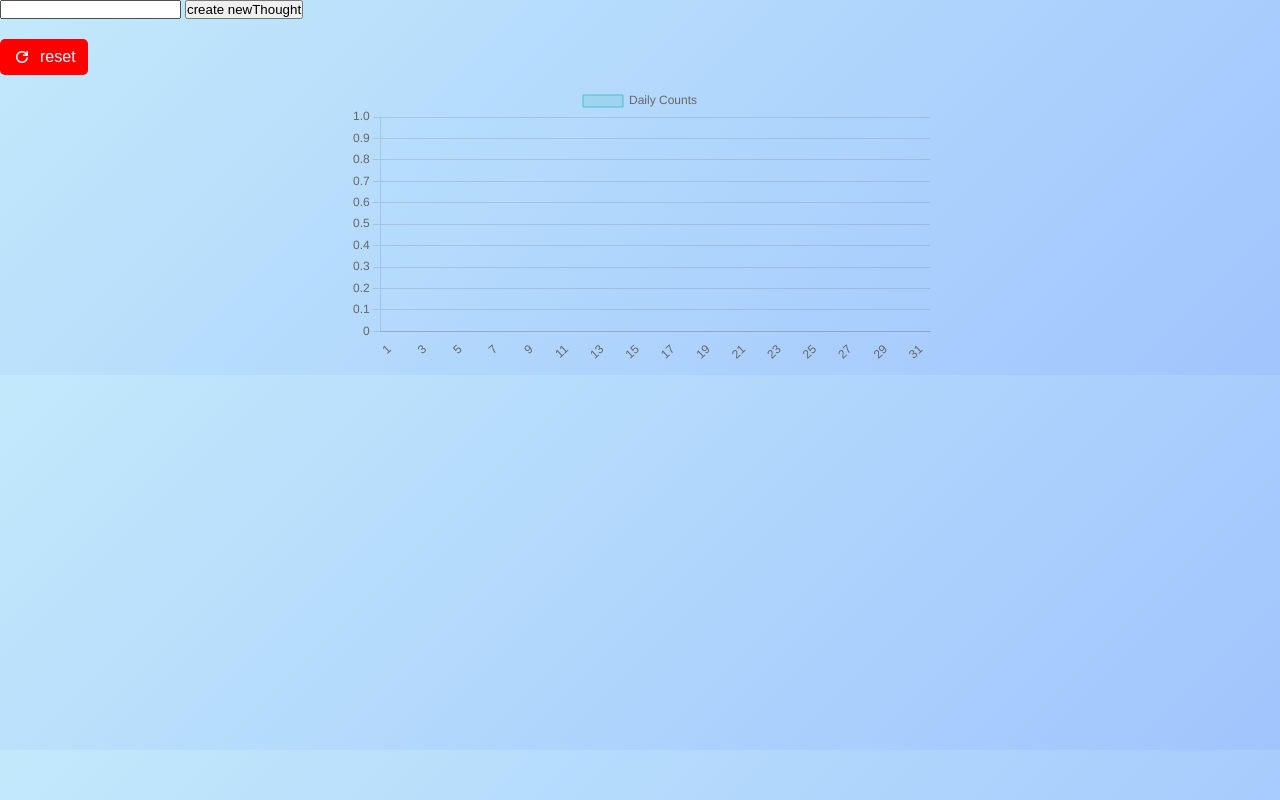
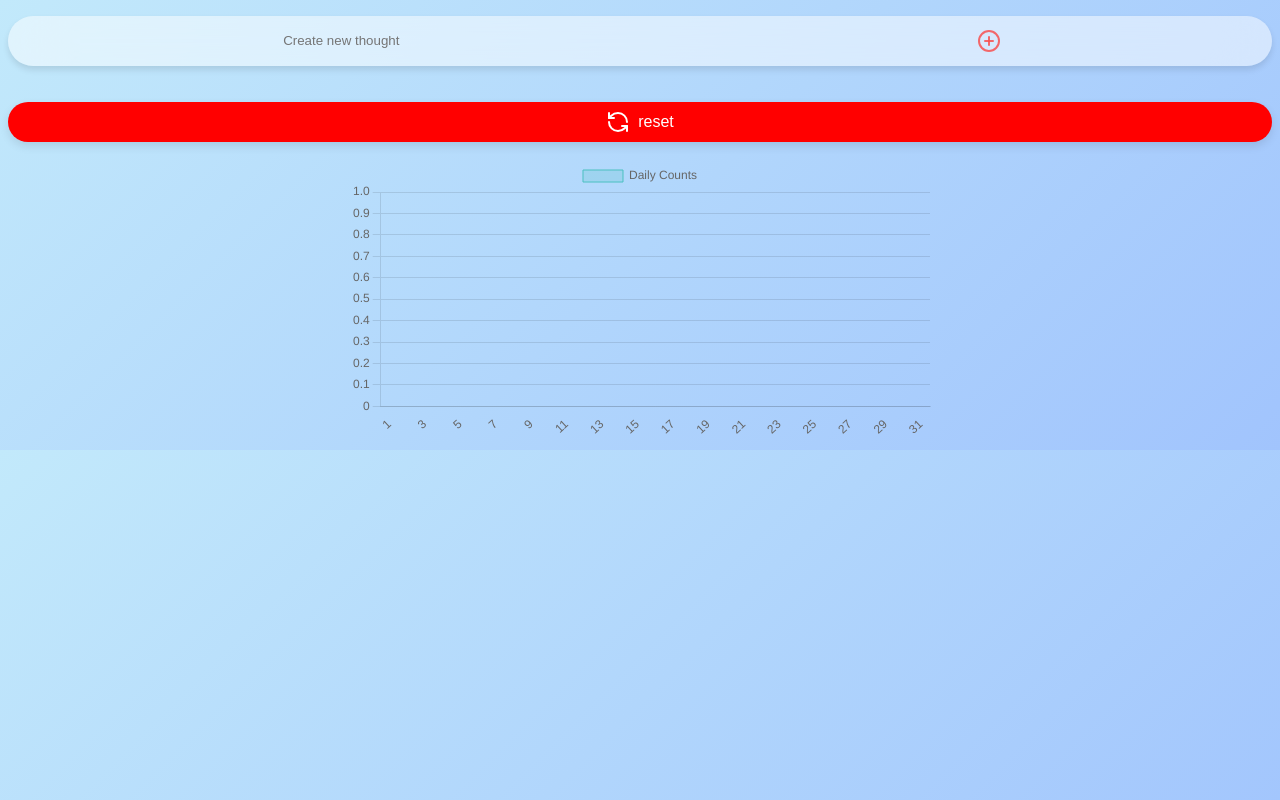
Before and after one commit to openscallow/thoughtTracker, a SvelteKit app: page / in a window 1280 px wide. Built offline with nearby package versions, Linux system fonts and the light colour scheme.

Commit message:
style thought input button and reset

```diff
--- a/package.json
+++ b/package.json
@@ -22,6 +22,7 @@
 		"node": "18.x || 20.x"
 	},
 	"dependencies": {
-		"chart.js": "^4.4.7"
+		"chart.js": "^4.4.7",
+		"lucide-svelte": "^0.468.0"
 	}
 }
--- a/src/routes/+page.svelte
+++ b/src/routes/+page.svelte
@@ -1,8 +1,10 @@
+
 <script lang="ts">
     import { date } from "$lib/date";
     import Chart from 'chart.js/auto';
     import { onMount } from "svelte";
     import './style.css'
+    import { CirclePlus, RefreshCcw } from 'lucide-svelte';
 
 
 
@@ -45,12 +47,6 @@ for (const key in thoughts) {
         }
     }
 }
-
-// Log the updated data array for the selected month
-console.log(data);
-
-
-        console.log( $state.snapshot(thoughts))
         const thoughtVisual = document.getElementById('lineChart'); // Ensure DOM is ready
         if (thoughtVisual) {
             // Create data for 31 days with random counts (replace this with your real data)
@@ -125,6 +121,7 @@ console.log(data);
 
         // Reasign 'thoughts' to ensure the state is in sync with localStorage
         thoughts = JSON.parse(localStorage.getItem('thoughts'))
+        newThought = ''
     }
 
     function increment(key){
@@ -150,7 +147,7 @@ console.log(data);
         thoughts[key].records[dt].record.push(Date())
         console.log(thoughts[key].count)
         localStorage.setItem('thoughts', JSON.stringify(thoughts))
-        location.reload()
+        thoughts = JSON.parse(localStorage.getItem('thoughts'))
     }
 
     function decrement(key){
@@ -183,7 +180,7 @@ console.log(data);
 
         console.log(thoughts[key].count)
         localStorage.setItem('thoughts', JSON.stringify(thoughts))
-        location.reload()
+        thoughts = JSON.parse(localStorage.getItem('thoughts'))
     }
 
     function reset() {
@@ -193,16 +190,21 @@ console.log(data);
         console.log(key.innerText);
         thoughts[key.innerText].count = 0
         localStorage.setItem('thoughts', JSON.stringify(thoughts))
-        location.reload()
         });
+        thoughts = JSON.parse(localStorage.getItem('thoughts'))
     }
 
 
-    console.log(date())
+
 </script>
 <link rel="stylesheet" href="https://fonts.googleapis.com/css2?family=Material+Symbols+Outlined:opsz,wght,FILL,GRAD@24,400,0,0&icon_names=refresh" />
-<input type="text" name="newThought" bind:value={newThought}>
-<button type="button" onclick={addThought}>create newThought</button>
+<link rel="stylesheet" href="https://fonts.googleapis.com/css2?family=Material+Symbols+Outlined:opsz,wght,FILL,GRAD@24,400,0,0&icon_names=add_circle" />
+<div class="inputContainer">
+    <div class="inputGroup">
+        <input type="text" name="newThought" bind:value={newThought} placeholder="Create new thought">
+        <button type="button" onclick={addThought}><CirclePlus class="material-symbols-outlined"/></button>
+    </div>
+</div>
 
 <div class="grid">
 {#each Object.entries(thoughts) as [key, value]}
@@ -219,7 +221,9 @@ console.log(data);
 {/each}
 </div>
 
-<button class="reset" onclick={()=>{reset()}}><span class="material-symbols-outlined">refresh</span>reset</button>
+<div class="resetContainer">
+    <button class="reset" onclick={()=>{reset()}}><RefreshCcw class="material-symbols-outlined"></RefreshCcw>reset</button>
+</div>
 <div style="width: 100%; max-width: 600px; margin: auto;">
     <canvas id="lineChart"></canvas>
 </div>
--- a/src/routes/style.css
+++ b/src/routes/style.css
@@ -1,12 +1,59 @@
-*{
+:root {
+    --box-shadow: 0 4px 6px rgba(0, 0, 0, 0.1);
+    --background-color: rgba(255, 255, 255, 0.5);
+}
+
+* {
     margin: 0;
     padding: 0;
     box-sizing: border-box;
 }
-body{
-    background: linear-gradient(135deg, #c2e9fb 0%,  #a1c4fd 100%);
+
+body {
+    background: linear-gradient(135deg, #c2e9fb 0%, #a1c4fd 100%);
 }
-.grid{
+
+.inputContainer {
+    width: 100%;
+    margin-top: 0.5rem;
+    padding: 0.5rem;
+}
+
+.inputGroup {
+    display: flex;
+    padding: 0.8rem;
+    border-radius: 2.7rem;
+    background: var(--background-color);
+    backdrop-filter: blur(30px);
+    box-shadow: var(--box-shadow);
+    justify-content: space-around;
+}
+
+.inputGroup input {
+    border: none;
+    outline: none;
+    background: none;
+    padding-left: 4px;
+    border-radius: 2rem;
+}
+
+.inputGroup button {
+    color: rgba(247, 82, 82, 0.858);
+    border: none;
+    background: none;
+    cursor: pointer;
+    transition: color 0.2s ease;
+}
+
+.inputGroup button:active {
+    color: black;
+}
+
+.inputGroup .material-symbols-outlined {
+    vertical-align: middle;
+}
+
+.grid {
     display: grid;
     grid-gap: 0.5rem;
     place-items: center;
@@ -15,7 +62,7 @@ body{
     grid-template-columns: 1fr 1fr;
 }
 
-.card{
+.card {
     display: flex;
     flex-direction: column;
     justify-content: space-around;
@@ -23,17 +70,17 @@ body{
     width: 100%;
     padding: 6px;
     border-radius: 4px;
-    background:rgba(255, 255, 255, 0.5);
+    background: var(--background-color);
     backdrop-filter: blur(30px);
-    box-shadow: 0 4px 6px rgba(0, 0, 0, 0.1);
+    box-shadow: var(--box-shadow);
 }
 
-.grid p{
+.grid p {
     width: 100%;
     font-size: 20px;
 }
 
-.grid button{
+.grid button {
     font-size: 20px;
     padding: 4px;
     width: 40px;
@@ -46,26 +93,34 @@ body{
     padding: 0.5em;
 }
 
+.resetContainer {
+    padding: 0.5rem;
+}
+
 .reset {
-display: inline-flex; /* Ensures icon and text align inline */
-align-items: center; /* Vertically centers icon and text */
+    display: inline-flex;
+    align-items: center;
+    justify-content: center;
+    width: 100%;
     padding: 8px 12px;
-background-color: red;
-color: white;
-border: none;
-border-radius: 5px;
     font-size: 16px;
     font-family: 'Arial', sans-serif;
+    color: white;
+    background-color: red;
+    border: none;
+    border-radius: 2rem;
     cursor: pointer;
     transition: background-color 0.3s ease;
+    backdrop-filter: blur(8px);
+    box-shadow: 0 4px 10px rgba(0, 0, 0, 0.1);
 }
 
 .reset:hover {
     background-color: darkred;
 }
 
-.reset span.material-symbols-outlined {
-margin-right: 8px; /* Adds spacing between icon and text */
-font-size: 20px; /* Adjust icon size to match text */
-vertical-align: middle; /* Ensures smooth alignment */
+.reset .material-symbols-outlined {
+    margin-right: 8px;
+    font-size: 20px;
+    vertical-align: middle;
 }
```
Also changed, not shown: 1 other file (tests, documents, lock files or other folders). Lines whose indentation alone changed are shown as unchanged.
